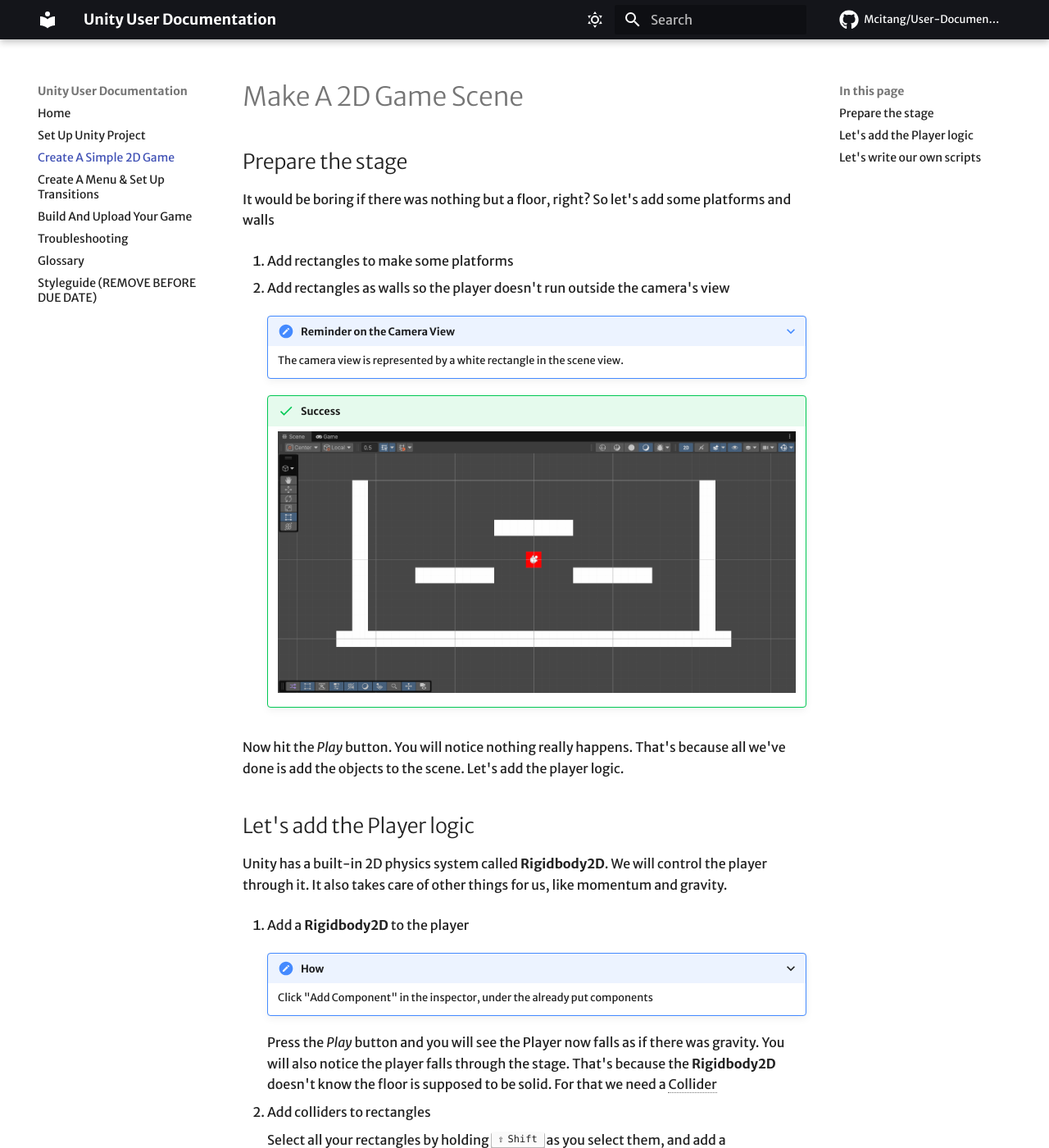
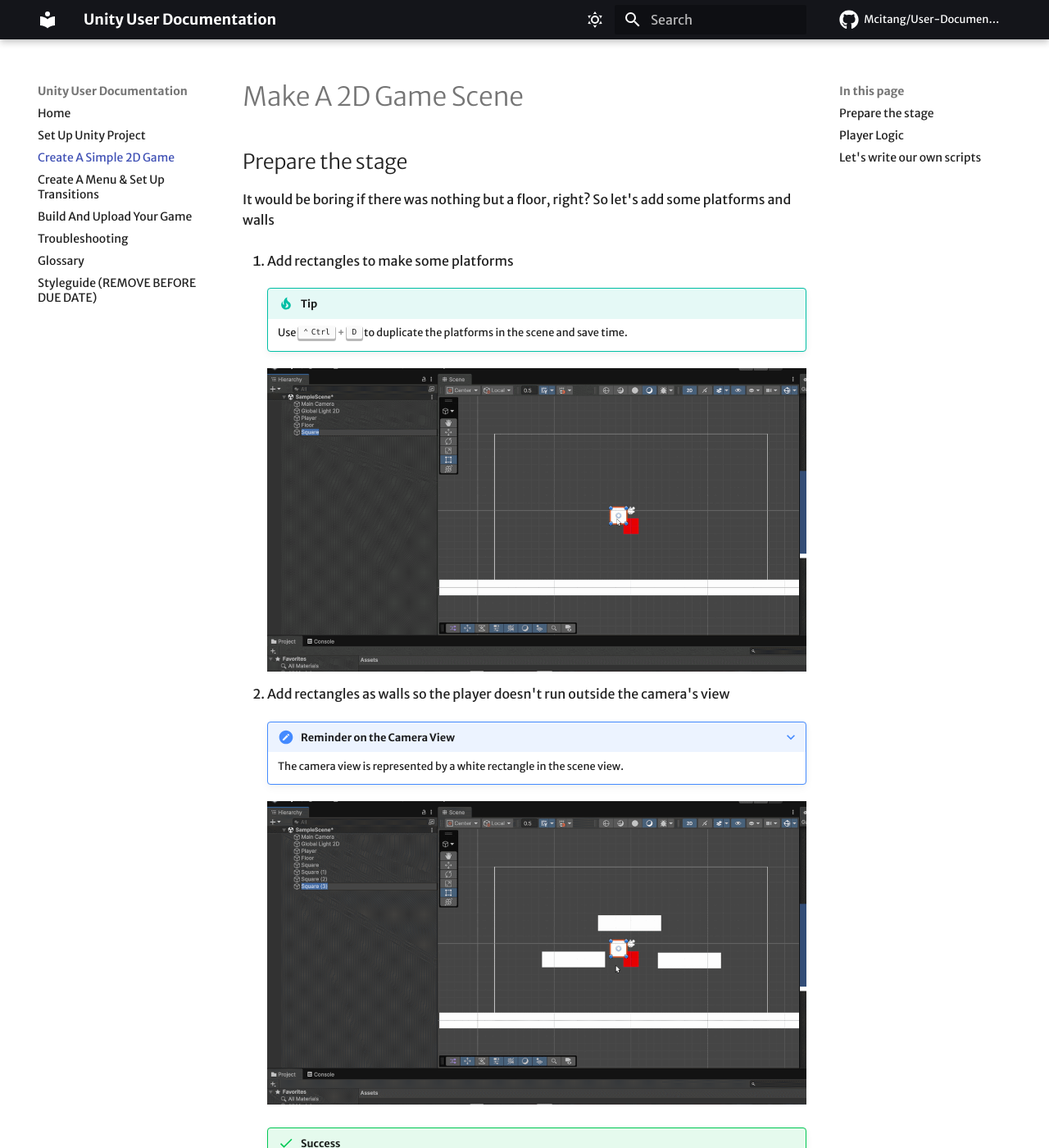
Before and after one commit to Mcitang/User-Documentation, an MkDocs documentation site: the page built from docs/make-game.md, in a window 1280 px wide and 1400 px high. Shown: the whole window at 82% size. Built offline with MkDocs 1.6.1 and Material for MkDocs 9.7.7, drawn with Linux system fonts in a browser that asks for light colours; some web fonts are replaced; comment, search, counter and statistics services are not loaded; some of the changed text lies outside the part shown.

Commit message:
Add GIFs for placing the walls and platforms

````diff
--- a/docs/make-game.md
+++ b/docs/make-game.md
@@ -6,10 +6,17 @@
 
 1. Add rectangles to make some platforms
 
+    !!! tip
+        Use ++ctrl+d++ to duplicate the platforms in the scene and save time.
+
+    ![GIF of placing the platforms][place-platforms-gif]
+
 1. Add rectangles as walls so the player doesn't run outside the camera's view
 
     ???+ note "Reminder on the Camera View"
         The camera view is represented by a white rectangle in the scene view.
+
+    ![GIF of placing the walls][place-walls-gif]
 
     !!! success
         ![Game scene with walls and platforms][platforms-and-walls-image]
@@ -17,21 +24,21 @@
 Now hit the *Play* button. You will notice nothing really happens. That's because all we've done is add the objects to the scene.
 Let's add the player logic.
 
-## Let's add the Player logic
+## Player Logic
 
 Unity has a built-in 2D physics system called **Rigidbody2D**. We will control the player through it. It also takes care of other things for us, like momentum and gravity.
 
 1. Add a **Rigidbody2D** to the player
 
     ???+ How do I add a component
-        Click "Add Component" in the inspector, under the already put components
+        Click "Add Component" in the inspector, under the existing components
 
     Press the *Play* button and you will see the Player now falls as if there was gravity.
     You will also notice the player falls through the stage. That's because the **Rigidbody2D** doesn't know the floor is supposed to be solid. For that we need a Collider
 
 1. Add colliders to rectangles
 
-    Select all your rectangles by holding ++shift++ as you select them, and add a **BoxCollider2D** component to all of them.
+    Select all your rectangles by holding ++shift++ when you select each of them, and add a **BoxCollider2D** component to all of them.
 
     Now if you *Play*, the player will fall and land on the floor.
 
@@ -41,9 +48,9 @@
 
 1. Add a new folder to the Project files, and name it Scripts
 
-> Create > Folder
+    > Create > Folder
 
-With that out of the way, we can start scripting.
+    With that out of the way, we can start scripting.
 
 ### Player Movement
 
@@ -66,66 +73,66 @@
 1. Increase Gravity in Project Settings
 
 
-??? note "`PlayerMovement` script draft"
-    ```c#
-    using System;
-    using UnityEngine;
+    ??? note "`PlayerMovement` script draft"
+        ```c#
+        using System;
+        using UnityEngine;
 
-    public class PlayerMovement : MonoBehaviour
-    {
-        public Rigidbody2D rb;
+        public class PlayerMovement : MonoBehaviour
+        {
+            public Rigidbody2D rb;
 
-        public float speed = 15f;
+            public float speed = 15f;
 
-        public float jumpForce = 15f;
-        public float fallForce = -3f;
+            public float jumpForce = 15f;
+            public float fallForce = -3f;
 
-        private float xMovement;
+            private float xMovement;
 
-        // Start is called once before the first execution of Update after the MonoBehaviour is created
-        void Start()
-        {
+            // Start is called once before the first execution of Update after the MonoBehaviour is created
+            void Start()
+            {
 
-        }
-
-        // Update is called once per frame
-        void Update()
-        {
-            GetMovementInput();
-            Jump();
-        }
-
-        private void FixedUpdate()
-        {
-            MovePlayer();
-        }
-
-        private void GetMovementInput()
-        {
-            xMovement = Input.GetAxis("Horizontal");
-        }
-
-        private void MovePlayer()
-        {
-            float x = xMovement * speed;
-            rb.linearVelocity = new Vector2(x, rb.linearVelocityY);
-        }
-
-        private void Jump()
-        {
-            if (Input.GetKeyDown(KeyCode.Space))
-            {
-                Debug.Log("Jump");
-                rb.linearVelocity = new Vector2(rb.linearVelocityX, jumpForce);
             }
 
-            if (Input.GetKeyUp(KeyCode.Space))
+            // Update is called once per frame
+            void Update()
             {
-                rb.linearVelocity = new Vector2(rb.linearVelocityX, fallForce);
+                GetMovementInput();
+                Jump();
+            }
+
+            private void FixedUpdate()
+            {
+                MovePlayer();
+            }
+
+            private void GetMovementInput()
+            {
+                xMovement = Input.GetAxis("Horizontal");
+            }
+
+            private void MovePlayer()
+            {
+                float x = xMovement * speed;
+                rb.linearVelocity = new Vector2(x, rb.linearVelocityY);
+            }
+
+            private void Jump()
+            {
+                if (Input.GetKeyDown(KeyCode.Space))
+                {
+                    Debug.Log("Jump");
+                    rb.linearVelocity = new Vector2(rb.linearVelocityX, jumpForce);
+                }
+
+                if (Input.GetKeyUp(KeyCode.Space))
+                {
+                    rb.linearVelocity = new Vector2(rb.linearVelocityX, fallForce);
+                }
             }
         }
-    }
-    ```
+        ```
 
 ### Add a goal
 
@@ -153,3 +160,5 @@
 [platforms-and-walls-image]: assets/make-game/platforms-walls-scene.png
 
 <!-- GIFs -->
+[place-platforms-gif]: assets/make-game/place-platforms.gif
+[place-walls-gif]: assets/make-game/place-walls.gif
````
Also changed, not shown: docs/assets/make-game/place-platforms.gif (added), docs/assets/make-game/place-walls.gif (added).
